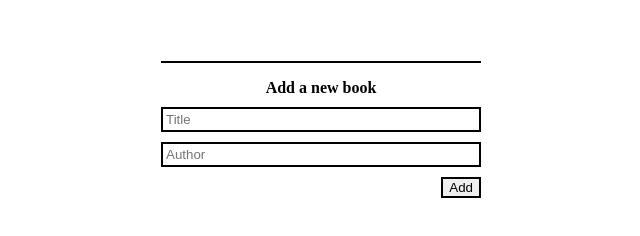
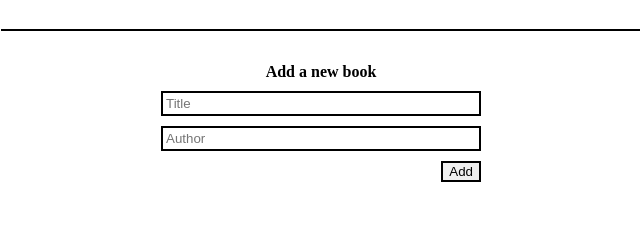
Before and after one commit to MohamedHNoor/Awesome-Books, a website: page index.html in a window 1280 px wide. Shown: the part 200-436 px from the top of the page, without its empty margins (319-959 px from the left). Drawn offline with Linux system fonts and the light colour scheme.

Commit message:
modify css style

```diff
--- a/class.js
+++ b/class.js
@@ -23,7 +23,6 @@ class Book {
         <p class="title">"${bookArr[i].title}" by ${bookArr[i].author}</p>
         <button class="remove" onclick="Book.removeBook(${i})">Remove</button>
       `;
-      bookInfo.style.border = '2px solid #000';
       bookInfo.appendChild(oneBook);
       title.value = '';
       author.value = '';
--- a/index.html
+++ b/index.html
@@ -11,7 +11,6 @@
     <main>
       <h1 class="heading">All awesome books</h1>
       <div class="all-books"></div>
-      <hr />
       <form class="form">
         <h3 class="form--heading">Add a new book</h3>
         <input
--- a/styles.css
+++ b/styles.css
@@ -24,6 +24,7 @@ main {
 .all-books {
   margin-top: 2rem;
   width: 50vw;
+  border: 1px solid #000;
 }
 
 .book {
@@ -49,6 +50,7 @@ main {
   gap: 10px;
   margin: 0 auto;
   width: 50%;
+  margin-top: 2rem;
 }
 
 .form h3 {
@@ -67,10 +69,3 @@ main {
   align-self: flex-end;
   border: 2px solid #000;
 }
-
-hr {
-  width: 50%;
-  border: 1px solid #000;
-  margin-top: 2rem;
-  margin-bottom: 1rem;
-}
```
